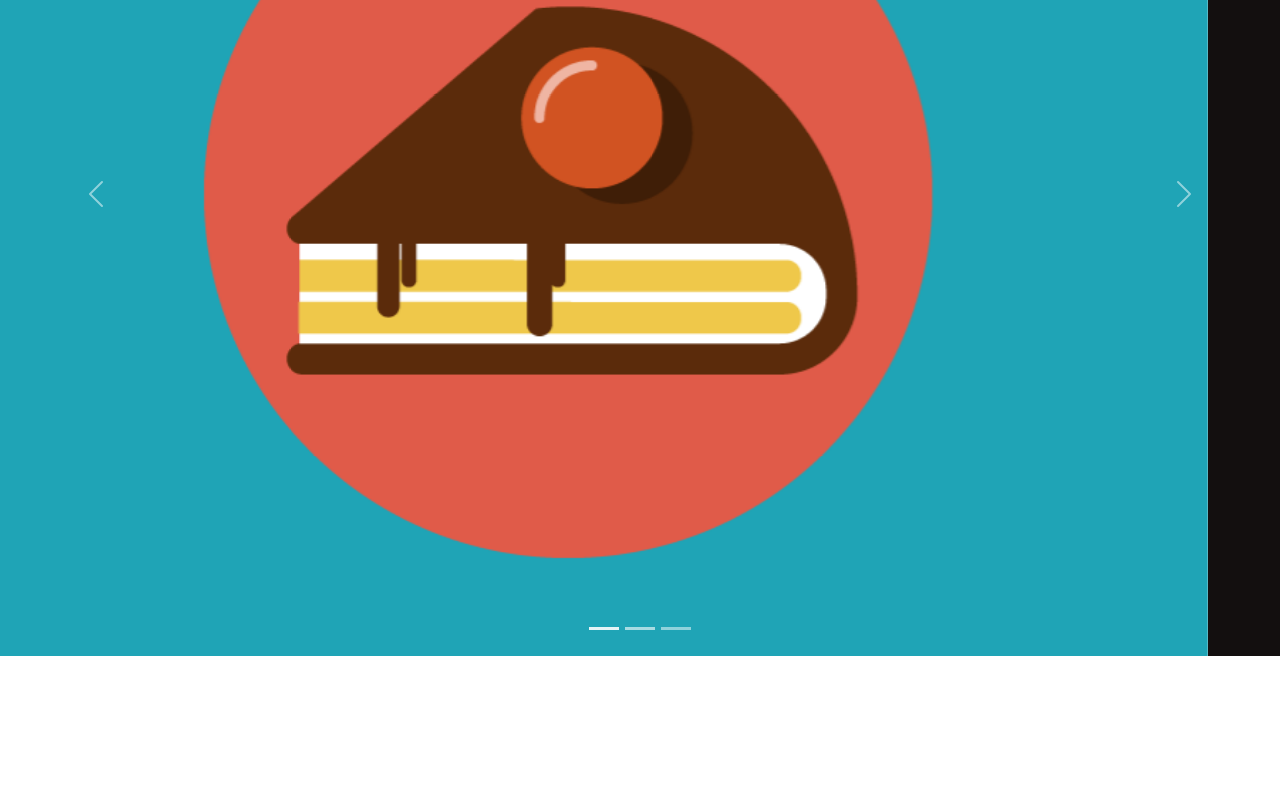
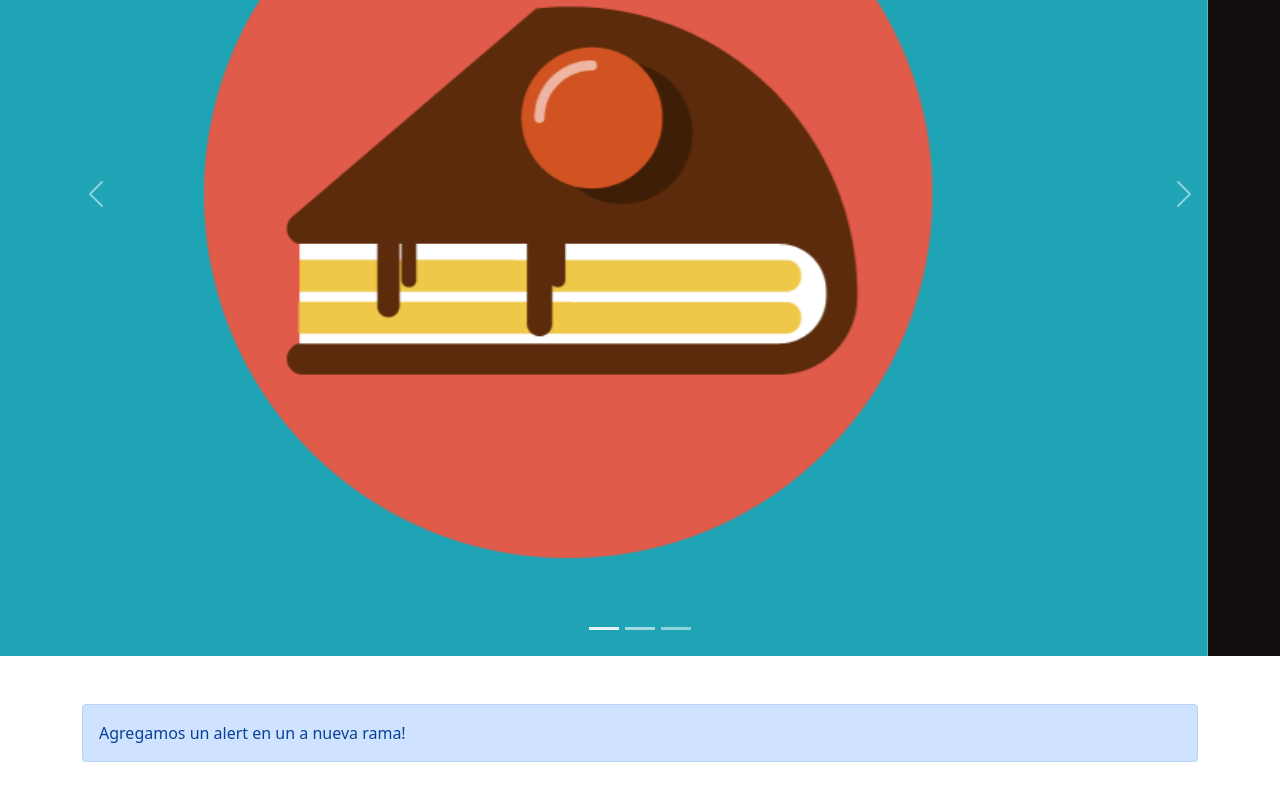
Before and after one commit to rodrigozungri/after-github-bootstrap, a plain HTML site: page index.html in a window 1280 px wide. Shown: the part 420-1220 px from the top of the page. Before the commit the page ends 1076 px from the top, so only its background shows below. Drawn offline with nearby package versions, Linux system fonts and the light colour scheme.

Commit message:
agregamos un alert

```diff
--- a/index.html
+++ b/index.html
@@ -40,6 +40,12 @@
         </button>
       </div>
 
+      <div class="container mt-5 mb-5">
+        <div class="alert alert-primary" role="alert">
+            Agregamos un alert en un a nueva rama!
+        </div>
+      </div>
+
 
 
     <script src="https://cdn.jsdelivr.net/npm/bootstrap@5.1.3/dist/js/bootstrap.bundle.min.js" integrity="sha384-ka7Sk0Gln4gmtz2MlQnikT1wXgYsOg+OMhuP+IlRH9sENBO0LRn5q+8nbTov4+1p" crossorigin="anonymous"></script>
```
